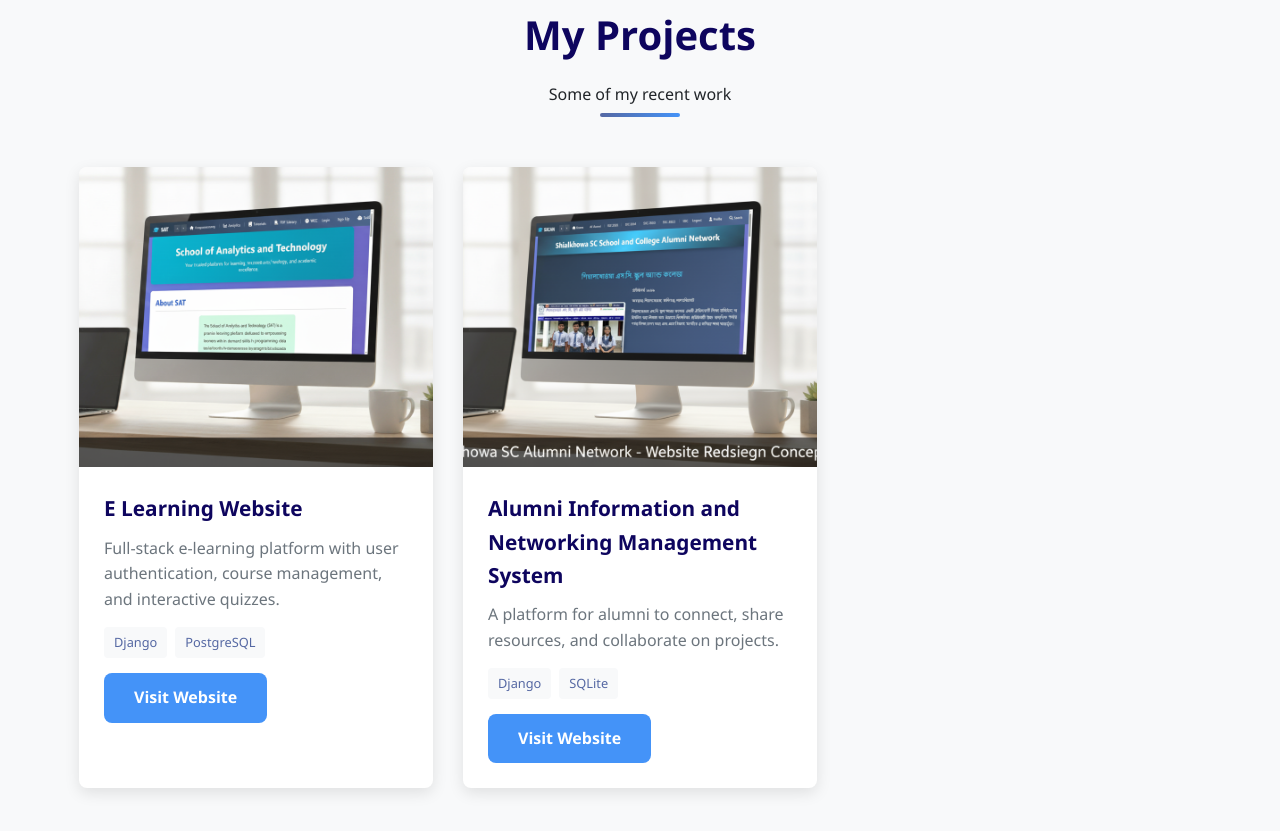
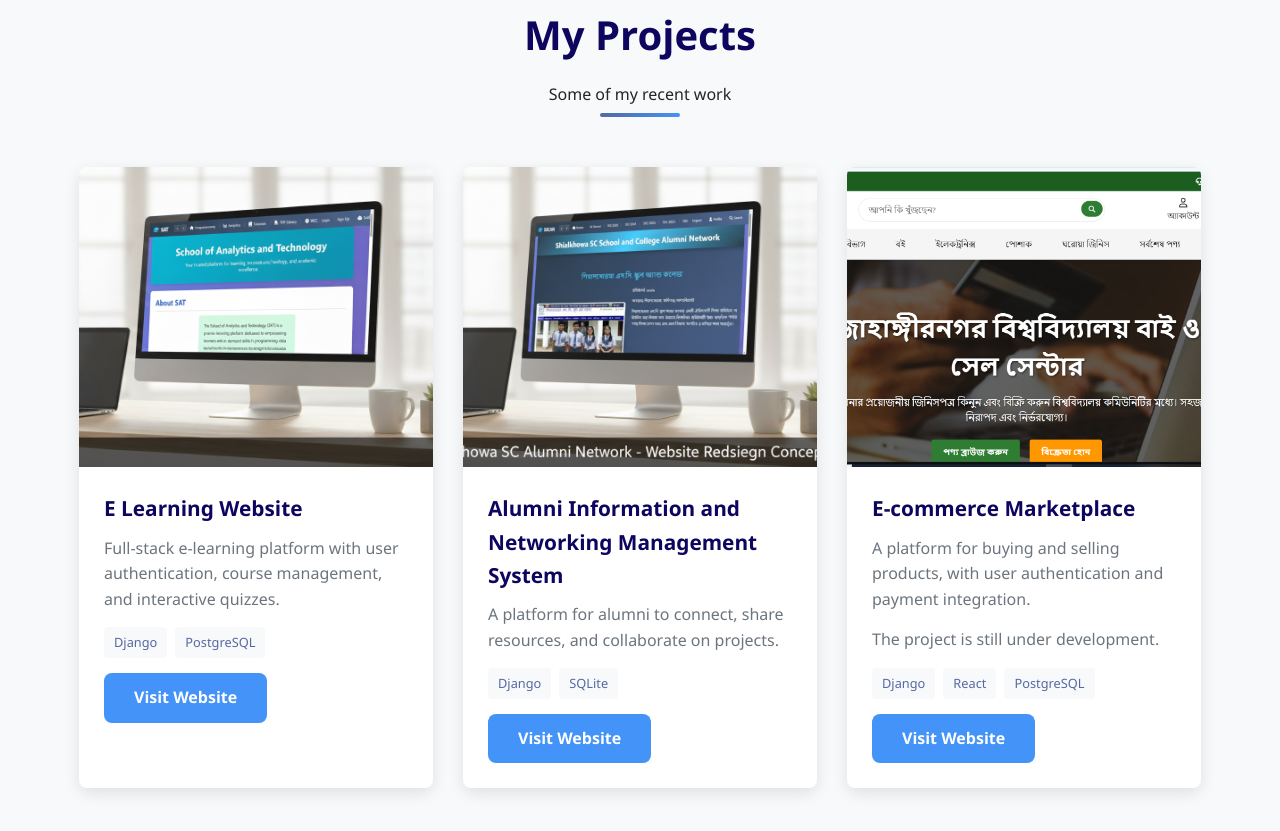
Before and after one commit to rezasdsju/portfolium, a plain HTML site: page index.html in a window 1280 px wide. Shown: the part 2075-2906 px from the top of the page. Drawn offline with Linux system fonts and the light colour scheme.

Commit message:
portfolim

```diff
--- a/index.html
+++ b/index.html
@@ -1057,6 +1057,29 @@
                         <a href="https://sscan.top" class="btn" target="_blank">Visit Website</a>
                     </div>
                 </div>
+                <div class="project-card">
+                    <div class="project-img">
+                        <img src="assets/jubsc4.png" alt="Alumni Network Project" style="width:100%;height:100%;object-fit:cover;">
+                        <!--
+                        <div class="project-overlay">
+                            <div class="project-links">
+                                <a href="https://sscan.top" class="project-link" target="_blank"><i class="fas fa-external-link-alt"></i></a>
+                                <a href="https://github.com/rezasdsju" class="project-link" target="_blank"><i class="fab fa-github"></i></a>
+                            </div>
+                        </div>-->
+                    </div>
+                    <div class="project-info">
+                        <h3>E-commerce Marketplace</h3>
+                        <p>A platform for buying and selling products, with user authentication and payment integration.</p>
+                        <p>The project is still under development.</p>
+                        <div class="project-tech">
+                            <span class="tech-tag">Django</span>
+                            <span class="tech-tag">React</span>
+                            <span class="tech-tag">PostgreSQL</span>
+                        </div>
+                        <a href="#" class="btn" target="_blank">Visit Website</a>
+                    </div>
+                </div>
             </div>
         </div>
     </section>
```
Also changed, not shown: assets/jubc.png (added), assets/jubsc.png (added), assets/jubsc2.png (added), assets/jubsc3.png (added), assets/jubsc4.png (added).
